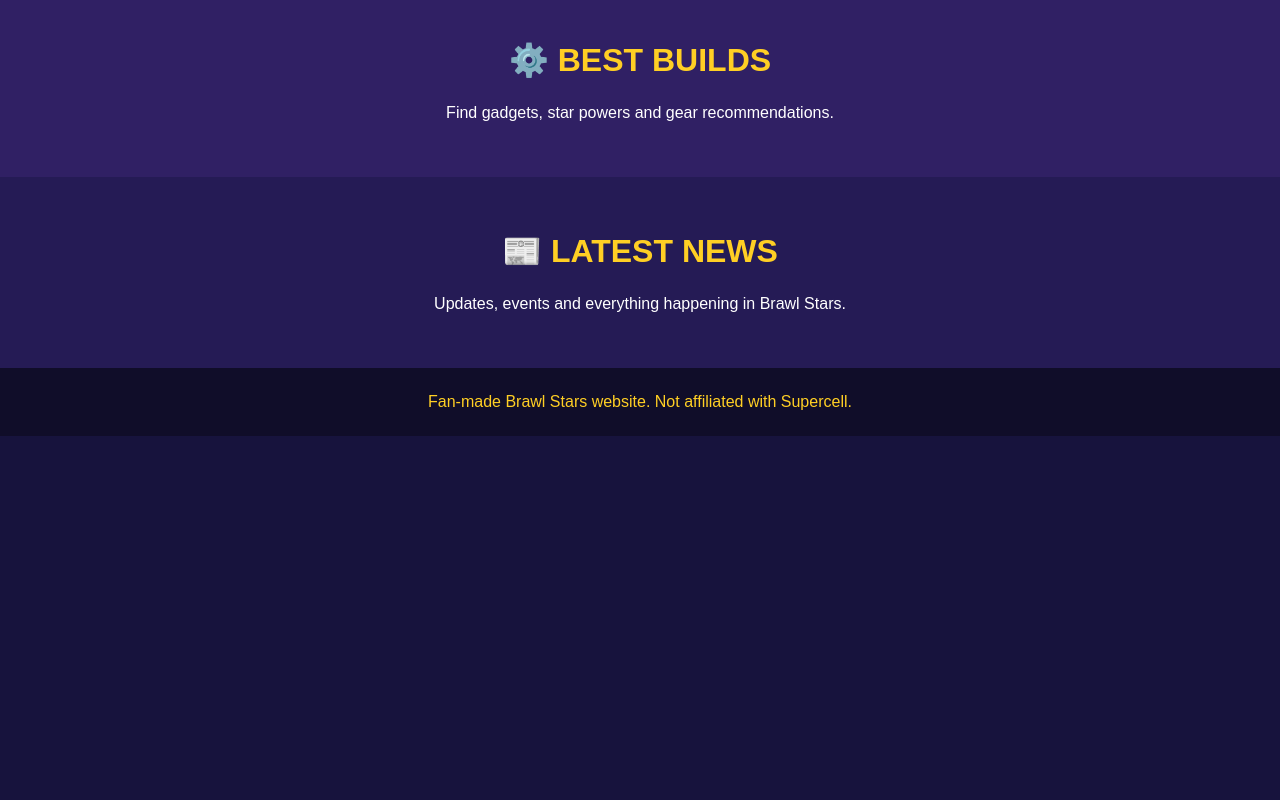
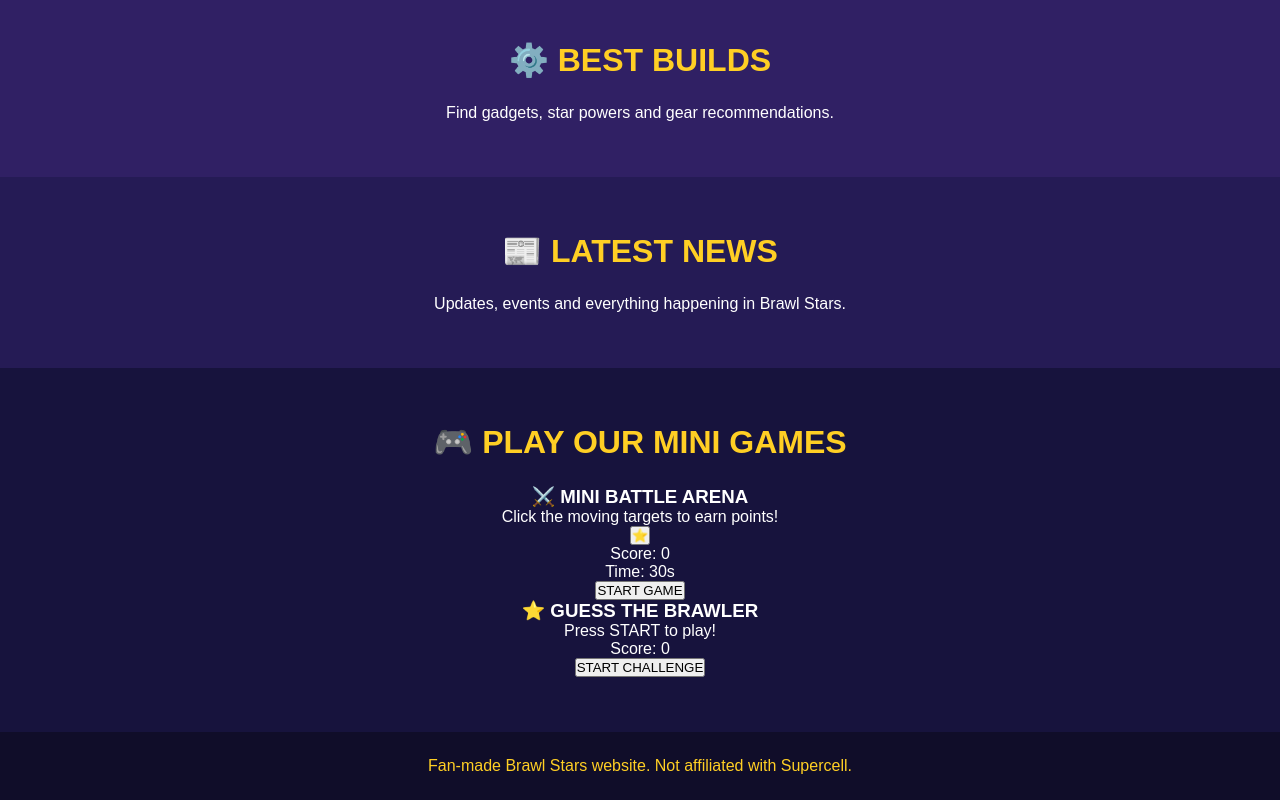
Before and after one commit to charliesnider09-bot/brawl-stars-, a plain HTML site: page index.html in a window 1280 px wide. Shown: the part 1291-2091 px from the top of the page. Before the commit the page ends 1727 px from the top, so only its background shows below. Drawn offline with Linux system fonts and the light colour scheme.

Commit message:
Update index.html

```diff
--- a/index.html
+++ b/index.html
@@ -61,6 +61,29 @@
   <p>Updates, events and everything happening in Brawl Stars.</p>
 </section>
 
+<section id="games" class="games-section">
+  <h2>🎮 PLAY OUR MINI GAMES</h2>
+
+  <div class="game-box">
+    <h3>⚔️ MINI BATTLE ARENA</h3>
+    <p>Click the moving targets to earn points!</p>
+    <div id="arena">
+      <button id="target">⭐</button>
+    </div>
+    <p>Score: <span id="arenaScore">0</span></p>
+    <p>Time: <span id="arenaTime">30</span>s</p>
+    <button onclick="startArena()">START GAME</button>
+  </div>
+
+  <div class="game-box">
+    <h3>⭐ GUESS THE BRAWLER</h3>
+    <p id="brawlerQuestion">Press START to play!</p>
+    <div id="answers"></div>
+    <p>Score: <span id="guessScore">0</span></p>
+    <button onclick="startGuess()">START CHALLENGE</button>
+  </div>
+</section>
+
 <footer>
   <p>Fan-made Brawl Stars website. Not affiliated with Supercell.</p>
 </footer>
```
